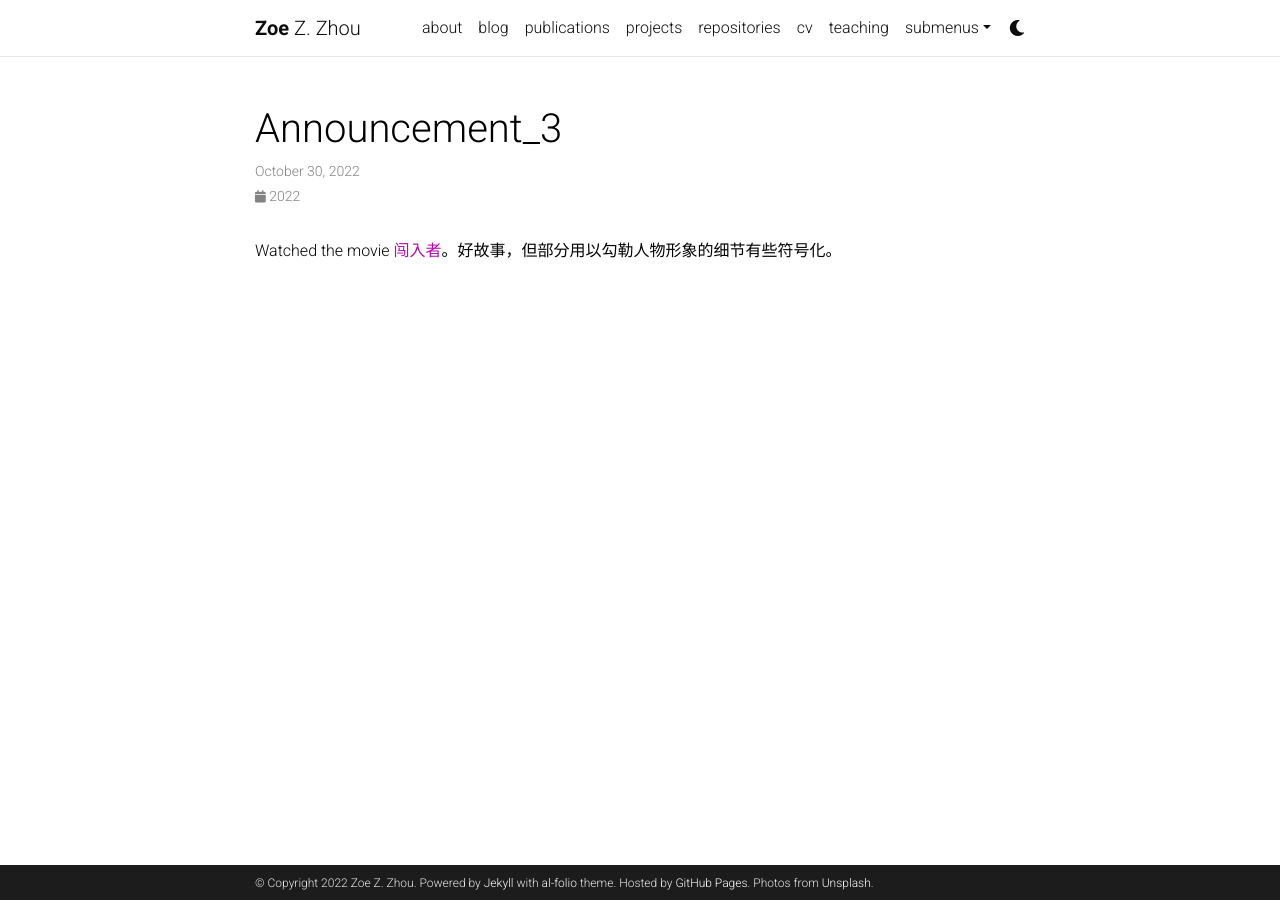
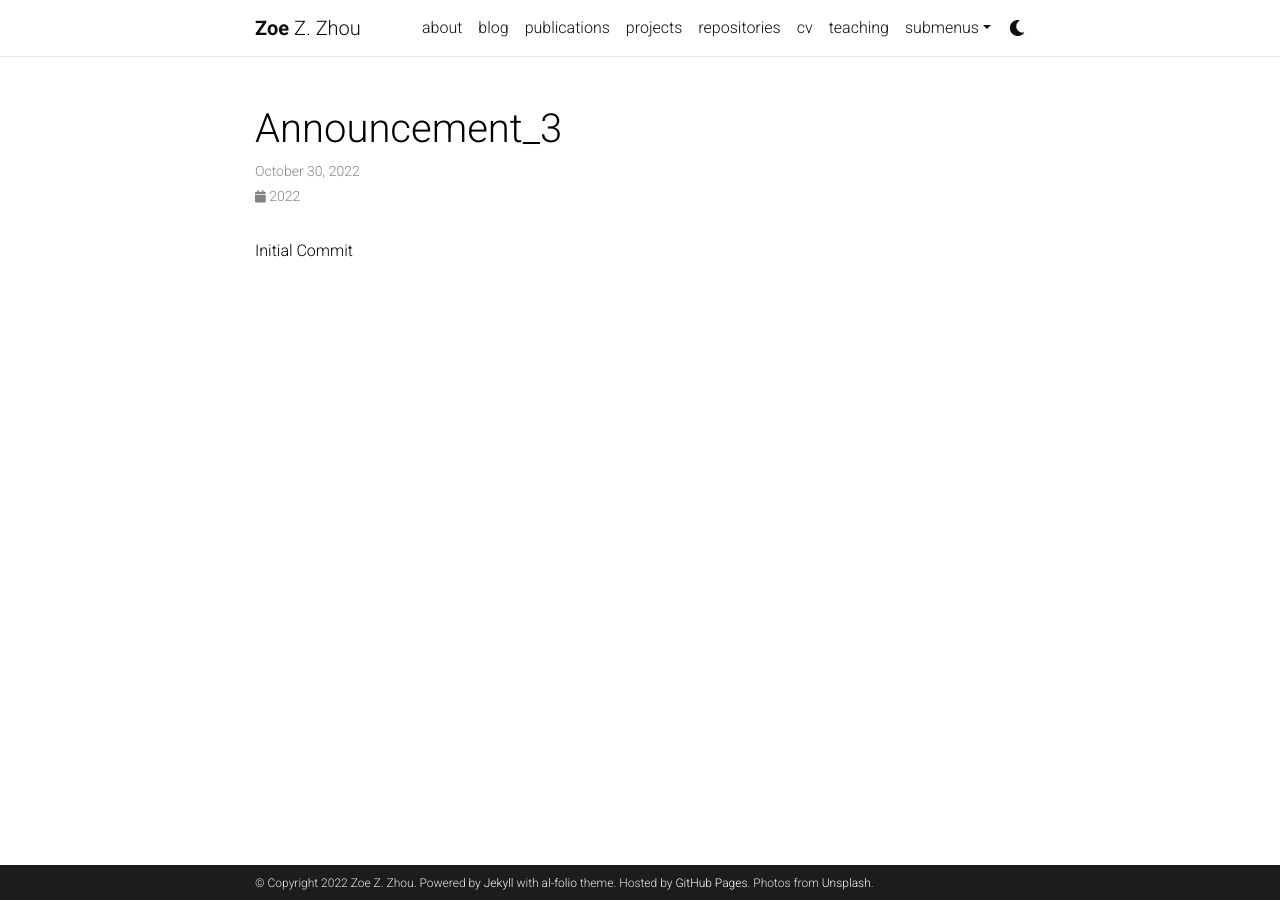
Before and after one commit to Zoewhat/Zoewhat.github.io, a Jekyll site: the page built from _news/announcement_3.md, in a window 1280 px wide. Built offline with Jekyll 4.4.1, drawn with Linux system fonts in a browser that asks for light colours; comment, search, counter and statistics services are not loaded; a style sheet for code colours, icons or effects is not loaded.

Commit message:
Update announcement_3.md

```diff
--- a/_news/announcement_3.md
+++ b/_news/announcement_3.md
@@ -4,4 +4,4 @@ date: 2022-10-30 04:52:00-0400
 inline: true
 ---
 
-Watched the movie [闯入者](https://letterboxd.com/film/red-amnesia/)。好故事，但部分用以勾勒人物形象的细节有些符号化。
+Initial Commit
```
